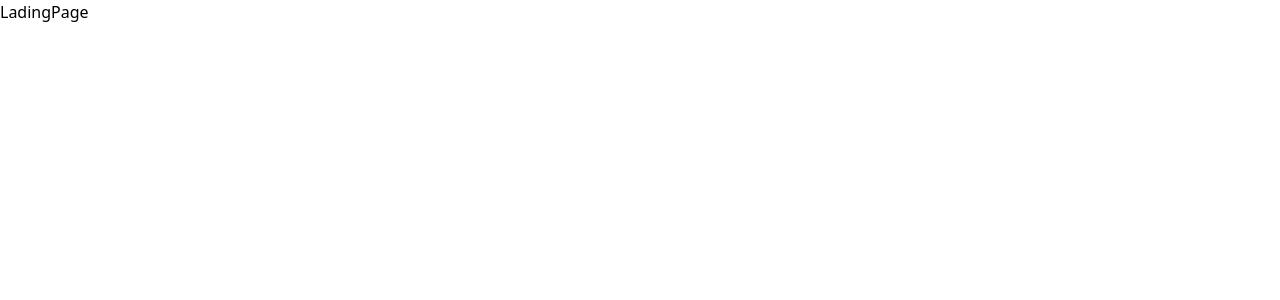
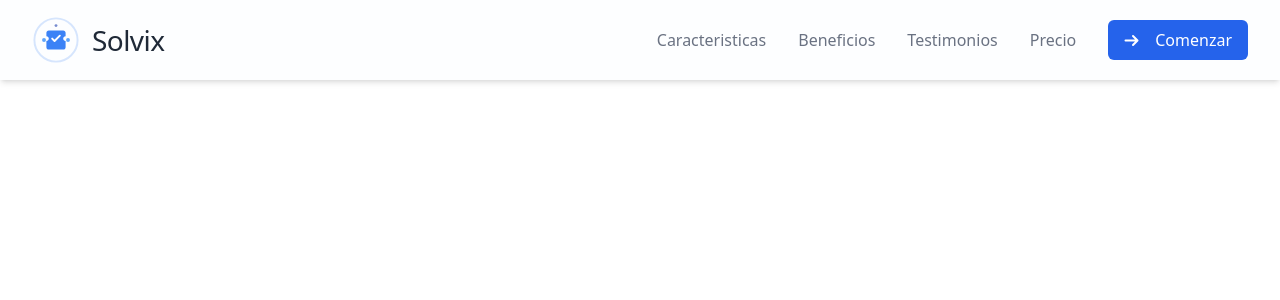
Before and after one commit to sronaal/solvix-frotend, a React (Vite) app: page / in a window 1280 px wide. Shown: the top 300 px of the page. Built offline with nearby package versions, Linux system fonts and the light colour scheme.

Commit message:
Menu Lading Page

```diff
--- a/src/index.css
+++ b/src/index.css
@@ -4,5 +4,6 @@
 :root{
     --bg-principal: #F2F8FF;
     --color-primary: #2563EB;
+    --color-primary-2: #0f57f2;
 
 }
--- a/src/pages/ladingpage/LadingPage.jsx
+++ b/src/pages/ladingpage/LadingPage.jsx
@@ -1,9 +1,65 @@
+import { useState } from "react"
+import { SolvixLogo } from "../../components/SolvixLogo"
+import { Link } from "react-router-dom"
 
 
 const LadingPage = () => {
-  return (
-    <div>LadingPage</div>
-  )
+
+    const [open, setOpen] = useState(false)
+
+    const links = [
+        { name: "Caracteristicas", href: "#" },
+        { name: "Beneficios", href: "#" },
+        { name: "Testimonios", href: "#" },
+        { name: "Precio", href: "#" },
+    ]
+
+    return (
+        <>
+            <nav className="bg-[#FDFEFF] text-gray-500 px-8 py-4 shadow-md">
+                <div className="flex justify-between items-center">
+                    <SolvixLogo />
+
+                    { /* Solo movil */}
+                    <button
+                        onClick={() => setOpen(!open)}
+                        className="md:hidden focus:outline-none cursor-pointer">
+                        <svg xmlns="http://www.w3.org/2000/svg" width="30" height="30" viewBox="0 0 32 32"><path fill="none" stroke="#2563EB" stroke-linecap="round" stroke-linejoin="round" stroke-width="2" d="M5 8h22M5 16h22M5 24h22" /></svg>
+                    </button>
+
+                    <ul className="hidden md:flex items-center space-x-8 ml-auto ">
+                        {links.map((link) => (
+                            <li key={link.name}>
+                                <a
+                                    href={link.href}
+                                    className="hover:text-(--color-primary-2) transition-colors"
+                                >
+                                    {link.name}
+                                </a>
+                            </li>
+                        ))}
+                        <Link to="/auth" className="bg-(--color-primary)  hover:bg-(--color-primary-2) text-white px-4 py-2 rounded-md transition-colors flex items-center gap-4">
+                            <svg xmlns="http://www.w3.org/2000/svg" width="15" height="15" viewBox="0 0 15 15"><path fill="#ffffff" d="M8.293 2.293a1 1 0 0 1 1.414 0l4.5 4.5a1 1 0 0 1 0 1.414l-4.5 4.5a1 1 0 0 1-1.414-1.414L11 8.5H1.5a1 1 0 0 1 0-2H11L8.293 3.707a1 1 0 0 1 0-1.414Z"/></svg>
+                            Comenzar</Link>
+                    </ul>
+                </div>
+
+                {/* Menu movil */}
+                {
+                    open && (
+                        <ul className="md:hidden mt-4 space-y-3">
+                            {links.map((link) => (
+                                <li key={link.name}>
+                                    <a href={link.href} className="block hover:text-(--color-primary-2) transition-colors">{link.name}</a>
+                                </li>
+                            ))}
+                            <Link className="block text-center bg-(--color-primary) text-white py-2 rounded-md w-full transition-colors hover:opacity-90">Comenzar</Link>
+                        </ul>
+                    )
+                }
+            </nav>
+        </>
+    )
 }
 
 export default LadingPage
```
